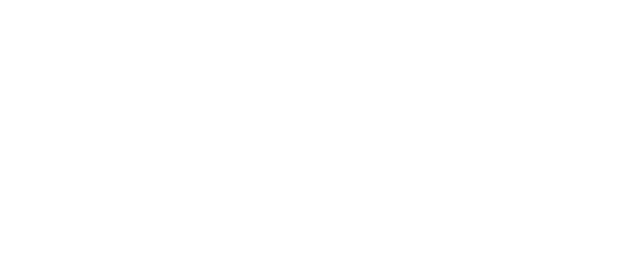
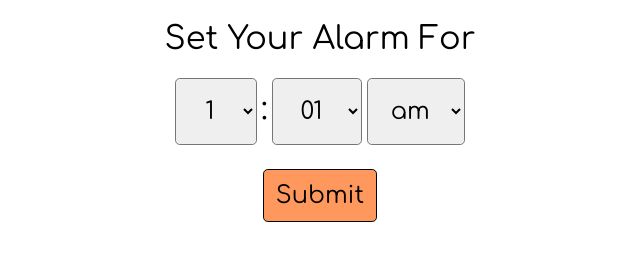
Before and after one commit to ethaniel0/spritz, a website: page public/set.html in a window 1280 px wide. Shown: the whole page, without its empty margins (328-968 px from the left). Drawn offline with Linux system fonts and the light colour scheme.

Commit message:
made the set page

```diff
--- a/public/script.js
+++ b/public/script.js
@@ -0,0 +1,11 @@
+var hour = document.getElementById('hour');
+var mintue = document.getElementById('minute');
+
+for (let i = 1; i <= 12; i++){
+	hour.innerHTML += `<option>${i}</option>`
+}
+for (let i = 1; i <= 60; i++){
+	let ti = i;
+	if (i < 10) ti = '0' + ti;
+	mintue.innerHTML += `<option>${ti}</option>`
+}
--- /dev/null
+++ b/public/set.css
@@ -0,0 +1,28 @@
+* {
+	font-family: 'Comfortaa', cursive;
+	font-weight: 400;
+	text-align: center;
+}
+
+body {
+	width: 100vw;
+}
+
+select {
+	padding: 0.75em;
+	font-size: 1.5em;
+	border-radius: 0.2em;
+}
+
+button {
+	margin: 1em;
+	font-size: 1.5em;
+	border-radius: 0.2em;
+	border: 1px solid black;
+	padding: 0.5em;
+	background-color: rgb(255, 152, 93);
+	transition-duration: 0.4s;
+}
+button:hover {
+	filter: brightness(85%);
+}
--- a/public/set.html
+++ b/public/set.html
@@ -0,0 +1,26 @@
+<!DOCTYPE html>
+<html>
+	<head>
+		<meta charset='UTF-8'>
+		<title>Spritz Clock</title>
+		<link href='https://fonts.googleapis.com/css?family=Comfortaa' rel='stylesheet'>
+		<link rel='stylesheet' href='set.css'>
+	</head>
+	<body>
+		<h1>Set Your Alarm For</h1>
+		<form>
+			<select id='hour' name='hour'></select>
+			<b style='font-size: 2em;'>:</b>
+			<select id='minute' name='minute'></select>
+			<select id='half' name='half'>
+				<option>am</option>
+				<option>pm</option>
+			</select>
+			<br>
+			<button type='submit'>Submit</button>
+		</form>
+
+		<script src='script.js'></script>
+	</body>
+
+</html>
```
Also changed, not shown: public/index.html (+1 -1 lines), public/circuitry.jpg (added).
